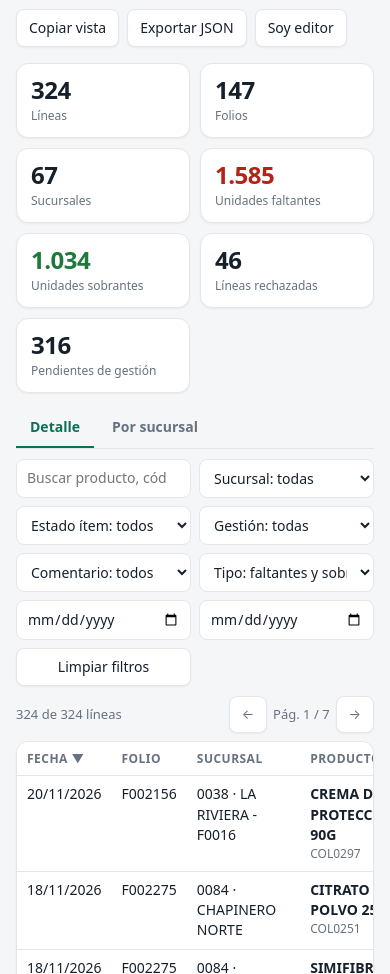
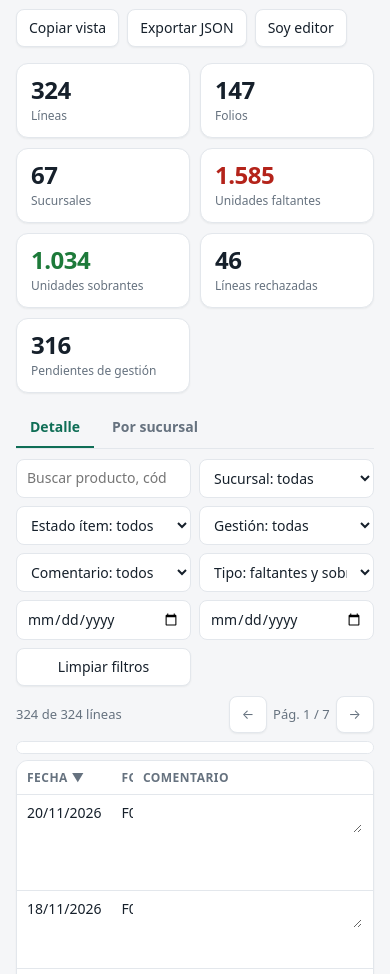
Before and after one commit to Mikecito080/FALLAS-1BIT, a plain HTML site: page index.html in a window 390 px wide. Shown: the part 95-1069 px from the top of the page. Drawn offline with Linux system fonts and the light colour scheme.

Commit message:
responsive

```diff
--- a/index.html
+++ b/index.html
@@ -37,13 +37,19 @@ button,select,input,textarea{font:inherit;color:inherit}
 .fld{border:1px solid var(--line);background:var(--card);border-radius:8px;padding:8px 10px;width:100%;min-width:0}
 .fld:focus{outline:2px solid var(--acc);outline-offset:-1px}
 .bar{display:flex;flex-wrap:wrap;justify-content:space-between;align-items:center;gap:8px;margin:6px 0 8px;color:var(--mut);font-size:13px}
+.hscroll{position:sticky;top:0;z-index:30;display:none;overflow-x:auto;overflow-y:hidden;height:13px;margin:0 0 6px;background:var(--card);border:1px solid var(--line);border-radius:999px;scrollbar-width:thin}
+.hscroll div{height:1px}
+.hscroll.on{display:block}
 .tw{overflow-x:auto;background:var(--card);border:1px solid var(--line);border-radius:12px;box-shadow:var(--sh)}
 table{border-collapse:collapse;width:100%;min-width:1100px}
+@media (max-width:1100px){table{min-width:900px}.hscroll{top:4px}}
 th,td{padding:8px 10px;border-bottom:1px solid var(--line);text-align:left;vertical-align:top}
 th{position:sticky;top:0;background:var(--card);font-size:12px;text-transform:uppercase;letter-spacing:.04em;color:var(--mut);cursor:pointer;white-space:nowrap;user-select:none}
 th.n,td.n{text-align:right;font-variant-numeric:tabular-nums}
 tr:last-child td{border-bottom:0}
 tbody tr:hover{background:color-mix(in srgb,var(--acc2) 45%,transparent)}
+.tw table thead th:nth-child(13),.tw table tbody td:nth-child(13){position:sticky;right:0;z-index:4;background:var(--card);box-shadow:-6px 0 10px -8px rgba(0,0,0,.35)}
+.tw table thead th:nth-child(13){z-index:6}
 .pn{font-weight:600}.cd{color:var(--mut);font-size:12px}
 .pill{display:inline-block;padding:2px 8px;border-radius:99px;font-size:12px;font-weight:600;white-space:nowrap}
 .ap{background:var(--grn2);color:var(--grn)}.re{background:var(--red2);color:var(--red)}
@@ -107,10 +113,12 @@ dialog::backdrop{background:rgba(0,0,0,.45)}
 
 <div id="vDet">
   <div class="bar"><span id="cnt"></span><span class="pg"><button class="btn" id="pPrev">←</button><span id="pInfo"></span><button class="btn" id="pNext">→</button></span></div>
+  <div class="hscroll" id="hscrollDet" aria-label="Desplazamiento horizontal de la tabla"><div></div></div>
   <div class="tw"><table><thead id="thead"></thead><tbody id="tbody"></tbody></table></div>
 </div>
 <div id="vSuc" hidden>
   <div class="bar"><span>Haz clic en una sucursal para ver su detalle.</span></div>
+  <div class="hscroll" id="hscrollSuc" aria-label="Desplazamiento horizontal de la tabla"><div></div></div>
   <div class="tw"><table style="min-width:640px"><thead><tr><th>Sucursal</th><th class="n">Líneas</th><th class="n">Folios</th><th class="n">Rechazadas</th><th class="n">Faltante (−)</th><th class="n">Sobrante (+)</th></tr></thead><tbody id="sbody"></tbody></table></div>
 </div>
 </div>
@@ -241,6 +249,7 @@ function render() {
     const arr = Object.values(m).sort((a, b) => b.falt - a.falt), mx = Math.max(1, ...arr.map(a => a.falt));
     $('#sbody').innerHTML = arr.map(a => `<tr class="clk" data-s="${a.suc}"><td>${esc(sucName(a.suc))}</td><td class="n">${a.n}</td><td class="n">${a.f.size}</td><td class="n">${a.rech}</td><td class="n neg" style="min-width:150px">${a.falt}<span class="mini" style="width:${Math.round(a.falt / mx * 100)}%"></span></td><td class="n pos">${a.sobr}</td></tr>`).join('') || '<tr><td colspan="6" class="empty">Sin datos.</td></tr>';
   }
+  requestAnimationFrame(syncActiveTableScroll);
 }
 
 function fillSuc() {
@@ -258,12 +267,43 @@ function toast(t) { const e = $('#toast'); e.textContent = t; e.classList.add('o
 function refresh(resetPage) { if (resetPage) V.page = 0; render(); }
 
 // eventos
+function syncHorizontalScroll(viewId, hscrollId) {
+  const view = document.getElementById(viewId);
+  if (!view) return;
+  const tw = view.querySelector('.tw');
+  const hscroll = document.getElementById(hscrollId);
+  if (!tw || !hscroll) return;
+  const inner = hscroll.firstElementChild;
+  inner.style.width = tw.scrollWidth + 'px';
+  hscroll.classList.toggle('on', tw.scrollWidth > tw.clientWidth);
+  if (tw._hscrollBound) return;
+  tw._hscrollBound = true;
+  let syncing = false;
+  tw.addEventListener('scroll', () => {
+    if (syncing) return;
+    syncing = true;
+    hscroll.scrollLeft = tw.scrollLeft;
+    syncing = false;
+  });
+  hscroll.addEventListener('scroll', () => {
+    if (syncing) return;
+    syncing = true;
+    tw.scrollLeft = hscroll.scrollLeft;
+    syncing = false;
+  });
+}
+function syncActiveTableScroll() {
+  if (V.tab === 'det') syncHorizontalScroll('vDet', 'hscrollDet');
+  else syncHorizontalScroll('vSuc', 'hscrollSuc');
+}
+
 ['q', 'fSuc', 'fItem', 'fGes', 'fCom', 'fTipo', 'fD', 'fH'].forEach(id => $('#' + id).addEventListener(id === 'q' ? 'input' : 'change', () => refresh(true)));
 $('#bClr').onclick = () => { ['q', 'fSuc', 'fItem', 'fGes', 'fCom', 'fTipo', 'fD', 'fH'].forEach(id => $('#' + id).value = ''); refresh(true); };
 document.querySelectorAll('.tab').forEach(b => b.onclick = () => {
   V.tab = b.dataset.t; document.querySelectorAll('.tab').forEach(x => x.classList.toggle('on', x === b));
   $('#vDet').hidden = V.tab !== 'det'; $('#vSuc').hidden = V.tab !== 'suc'; render();
 });
+addEventListener('resize', syncActiveTableScroll);
 $('#pPrev').onclick = () => { V.page--; render(); };
 $('#pNext').onclick = () => { V.page++; render(); };
 $('#thead').onclick = e => { const th = e.target.closest('th[data-k]'); if (!th) return; const k = th.dataset.k; if (k === 'ges') return; V.sd = V.sk === k ? -V.sd : 1; V.sk = k; render(); };
```
